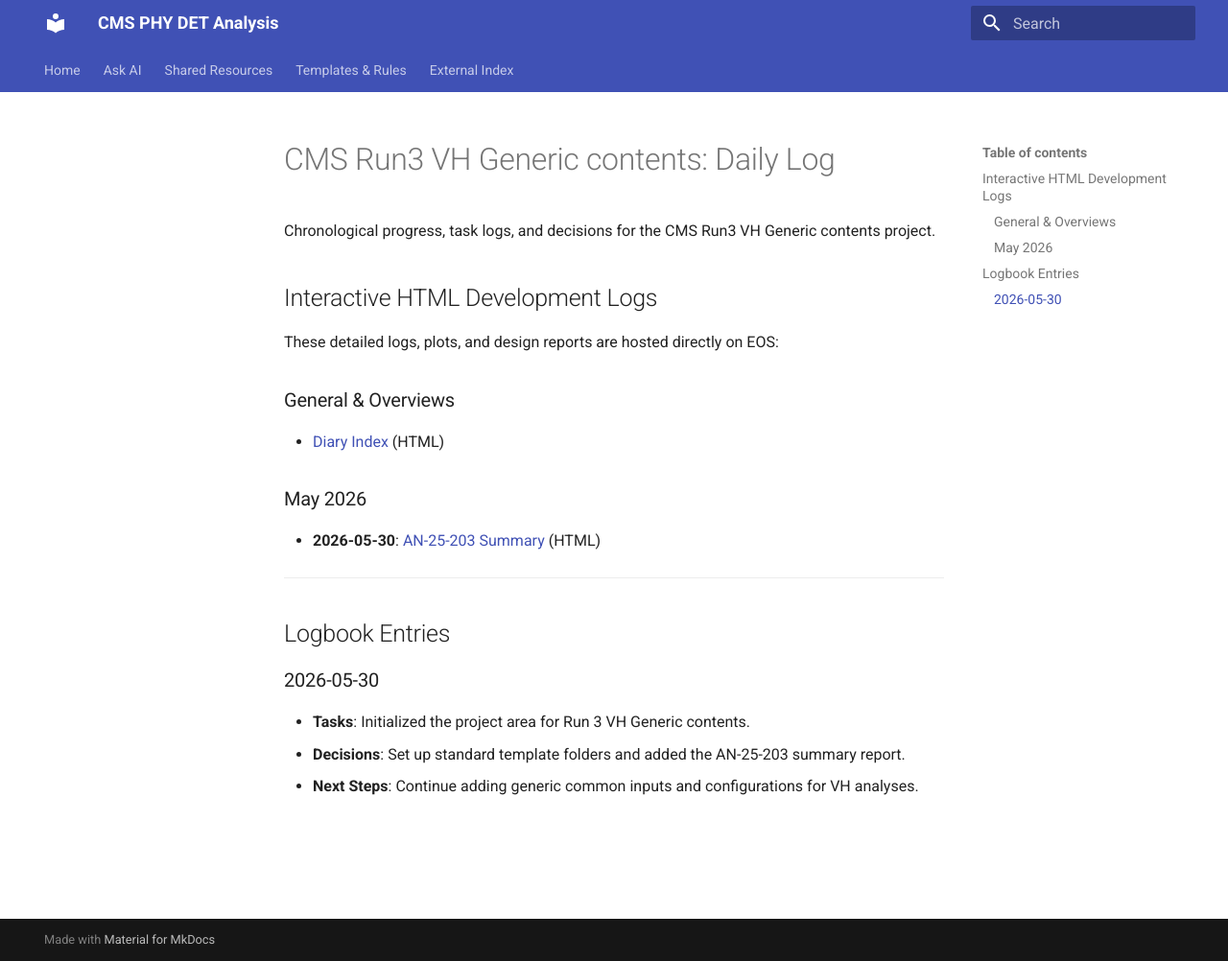
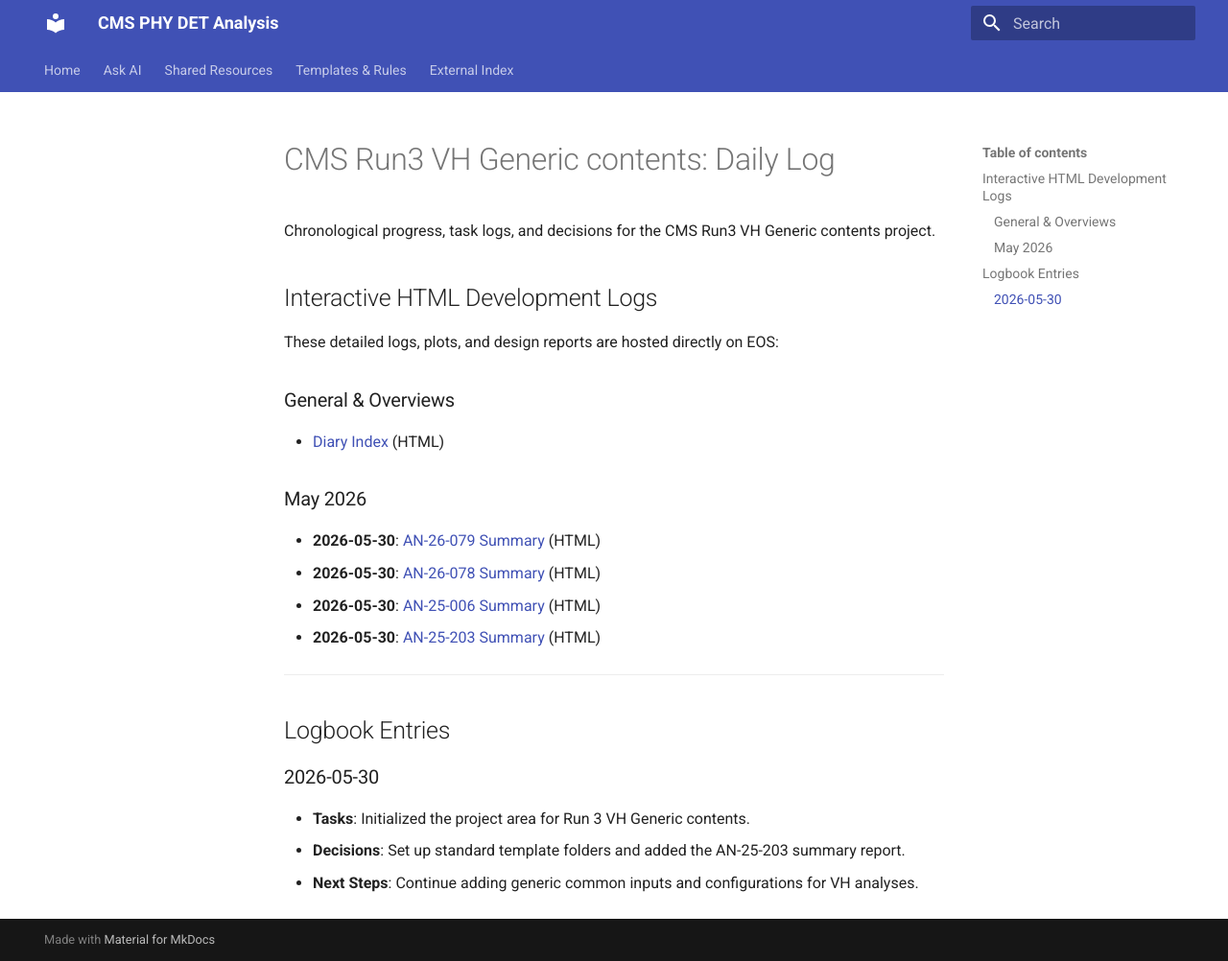
Before and after one commit to De-Cristo/cern-eos-phy-det-page, an MkDocs documentation site: the page built from docs/projects/cms-run3-vh-generic-contents/daily-log.md, in a window 1280 px wide and 1002 px high. Shown: the whole window at 96% size. Built offline with MkDocs 1.6.1 and Material for MkDocs 9.7.7, drawn with Linux system fonts in a browser that asks for light colours.

Commit message:
Add AN-26-079, AN-26-078, AN-25-006 summaries to VH Generic contents daily log

```diff
--- a/docs/projects/cms-run3-vh-generic-contents/daily-log.md
+++ b/docs/projects/cms-run3-vh-generic-contents/daily-log.md
@@ -9,6 +9,9 @@ These detailed logs, plots, and design reports are hosted directly on EOS:
 *   [Diary Index](https://cms-phy-det-analysis.docs.cern.ch/external/daily-html/index.html) (HTML)
 
 ### May 2026
+*   **2026-05-30**: [AN-26-079 Summary](https://cms-phy-det-analysis.docs.cern.ch/external/daily-html/cms-run3-vh-generic-contents/2026/2026-05-30-an-26-079-summary.html) (HTML)
+*   **2026-05-30**: [AN-26-078 Summary](https://cms-phy-det-analysis.docs.cern.ch/external/daily-html/cms-run3-vhbb-stxs-stage-1.3/2026/2026-05-30-an-26-078-summary.html) (HTML)
+*   **2026-05-30**: [AN-25-006 Summary](https://cms-phy-det-analysis.docs.cern.ch/external/daily-html/cms-run3-vhcc-bb-analysis/2026/2026-05-30-an-25-006-summary.html) (HTML)
 *   **2026-05-30**: [AN-25-203 Summary](https://cms-phy-det-analysis.docs.cern.ch/external/daily-html/cms-run3-vh-generic-contents/2026/2026-05-30-an-25-203-summary.html) (HTML)
 
 ---
```
